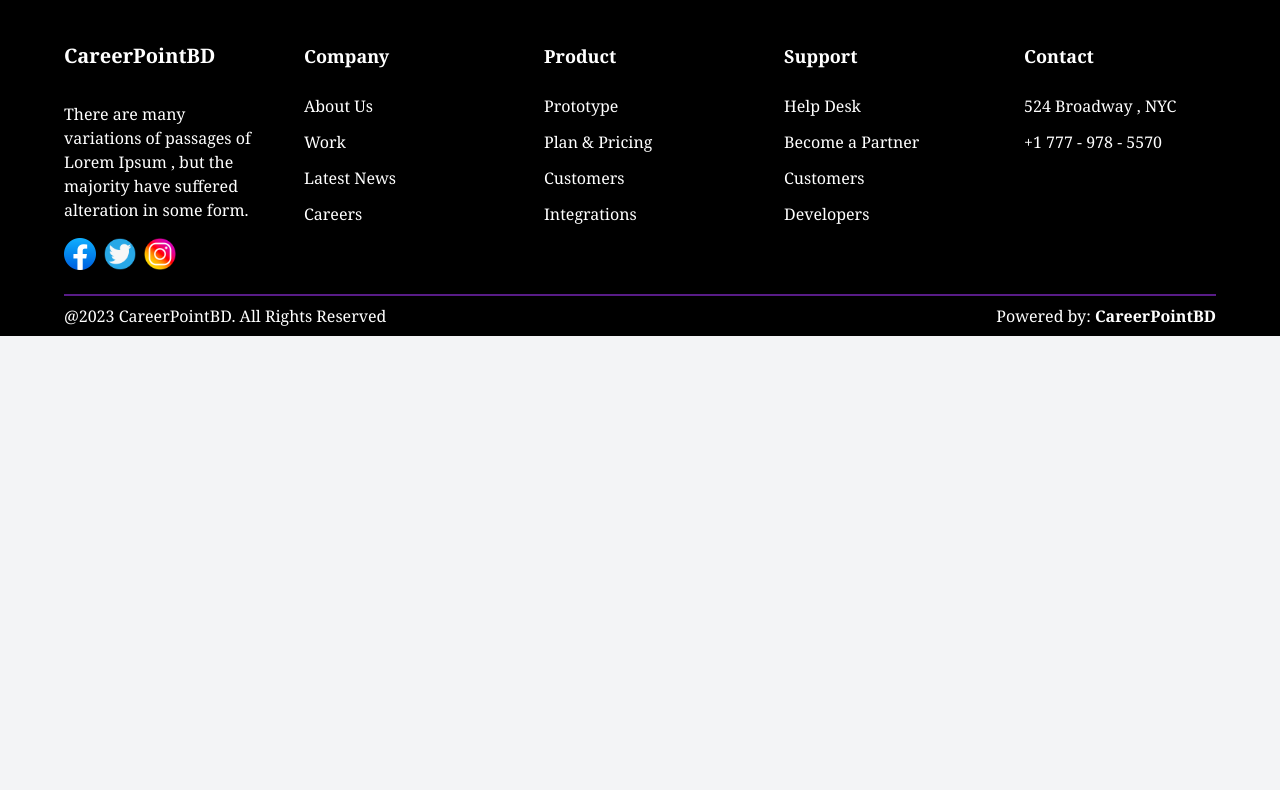
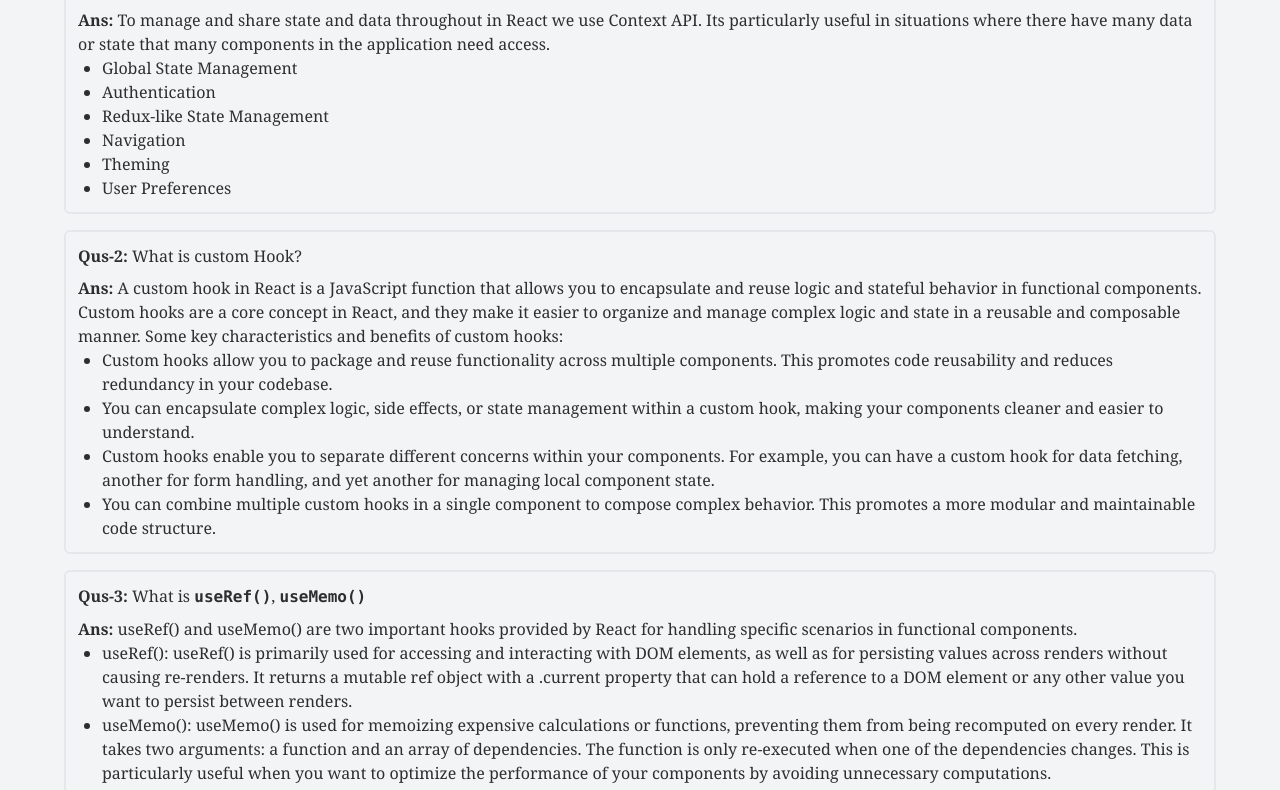
Before and after one commit to mehadiHasanDiner/assignment-9-CareerPointBD-module-57, a React (Vite) app: page /blog in a window 1280 px wide. Shown: the part 370-1160 px from the top of the page. Before the commit the page ends 800 px from the top, so only its background shows below. Built offline with nearby package versions, Linux system fonts and the light colour scheme.

Commit message:
blog page created and all questions answer done

```diff
--- a/src/components/Layout/Header.jsx
+++ b/src/components/Layout/Header.jsx
@@ -7,7 +7,7 @@ const Header = ({ children }) => {
     <div className="bg-purple-100  ">
       <div className="mx-16 h-52 flex justify-center items-center relative">
         <div className="-mt-8">
-          <h2 className="text-center font-bold text-2xl">{children}</h2>
+          <h2 className="text-center font-bold text-3xl">{children}</h2>
         </div>
         <img className="absolute -left-16 bottom-0" src={bg1} alt="" />
         <img className="absolute -right-16 -top-24" src={bg2} alt="" />
--- a/src/components/Pages/Blog.jsx
+++ b/src/components/Pages/Blog.jsx
@@ -5,6 +5,99 @@ const Blog = () => {
   return (
     <div>
       <Header>Blog </Header>
+      <div className="mx-16 mt-8 items-center">
+        <div className="border-2 p-3 rounded-md mt-4">
+          <p className="pb-2">
+            <strong>Qus-1: </strong> When should we use context API?
+          </p>
+          <p>
+            <strong>Ans: </strong> To manage and share state and data throughout
+            in React we use Context API. Its particularly useful in situations
+            where there have many data or state that many components in the
+            application need access.
+            <br />
+            <ul className="pl-6">
+              <li className="list-disc">Global State Management</li>
+              <li className="list-disc">Authentication</li>
+              <li className="list-disc">Redux-like State Management</li>
+              <li className="list-disc">Navigation</li>
+              <li className="list-disc">Theming</li>
+              <li className="list-disc">User Preferences</li>
+            </ul>
+          </p>
+        </div>
+
+        <div className="border-2 p-3 rounded-md mt-4">
+          <p className="pb-2">
+            <strong>Qus-2: </strong> What is custom Hook?
+          </p>
+          <p>
+            <strong>Ans: </strong> A custom hook in React is a JavaScript
+            function that allows you to encapsulate and reuse logic and stateful
+            behavior in functional components. Custom hooks are a core concept
+            in React, and they make it easier to organize and manage complex
+            logic and state in a reusable and composable manner. Some key
+            characteristics and benefits of custom hooks:
+            <br />
+            <ul className="pl-6">
+              <li className="list-disc">
+                Custom hooks allow you to package and reuse functionality across
+                multiple components. This promotes code reusability and reduces
+                redundancy in your codebase.
+              </li>
+              <li className="list-disc">
+                You can encapsulate complex logic, side effects, or state
+                management within a custom hook, making your components cleaner
+                and easier to understand.
+              </li>
+              <li className="list-disc">
+                Custom hooks enable you to separate different concerns within
+                your components. For example, you can have a custom hook for
+                data fetching, another for form handling, and yet another for
+                managing local component state.
+              </li>
+              <li className="list-disc">
+                You can combine multiple custom hooks in a single component to
+                compose complex behavior. This promotes a more modular and
+                maintainable code structure.
+              </li>
+            </ul>
+          </p>
+        </div>
+
+        <div className="border-2 p-3 rounded-md mt-4">
+          <p className="pb-2">
+            <strong>Qus-3: </strong> What is{" "}
+            <span className="font-mono font-bold">useRef()</span>,{" "}
+            <span className="font-mono font-bold">useMemo()</span>
+          </p>
+          <p>
+            <strong>Ans: </strong> useRef() and useMemo() are two important
+            hooks provided by React for handling specific scenarios in
+            functional components.
+            <br />
+            <ul className="pl-6">
+              <li className="list-disc">
+                useRef(): useRef() is primarily used for accessing and
+                interacting with DOM elements, as well as for persisting values
+                across renders without causing re-renders. It returns a mutable
+                ref object with a .current property that can hold a reference to
+                a DOM element or any other value you want to persist between
+                renders.
+              </li>
+              <li className="list-disc">
+                useMemo(): useMemo() is used for memoizing expensive
+                calculations or functions, preventing them from being recomputed
+                on every render. It takes two arguments: a function and an array
+                of dependencies. The function is only re-executed when one of
+                the dependencies changes. This is particularly useful when you
+                want to optimize the performance of your components by avoiding
+                unnecessary computations.
+              </li>
+            </ul>
+          </p>
+        </div>
+      </div>
     </div>
   );
 };
--- a/src/components/Pages/Home.jsx
+++ b/src/components/Pages/Home.jsx
@@ -7,7 +7,7 @@ import { JobsContext } from "../Layout/Main";
 
 const Home = () => {
   const allJobs = useContext(JobsContext);
-  const [showAll, setShowAll] = useState(true);
+  const [showAll, setShowAll] = useState(false);
 
   const navigate = useNavigate();
 
@@ -37,7 +37,7 @@ const Home = () => {
         </div>
         {showAll ? (
           <div className="grid grid-cols-1 md:grid-cols-1 lg:grid-cols-2 gap-8 mx-16 ">
-            {allJobs.slice(0, 4).map((job) => (
+            {allJobs.map((job) => (
               <FeaturedJobs
                 job={job}
                 key={job.id}
@@ -47,7 +47,7 @@ const Home = () => {
           </div>
         ) : (
           <div className="grid grid-cols-1 md:grid-cols-1 lg:grid-cols-2 gap-8 mx-16 ">
-            {allJobs.map((job) => (
+            {allJobs.slice(0, 4).map((job) => (
               <FeaturedJobs
                 job={job}
                 key={job.id}
@@ -58,7 +58,7 @@ const Home = () => {
         )}
         <div className="text-center my-4">
           <button onClick={() => handleShowAll()} className="btn-hero">
-            {showAll ? "Show All Jobs" : "Show Less"}
+            {showAll ? "Show Less" : "Show All Jobs"}
           </button>
         </div>
       </div>
```
